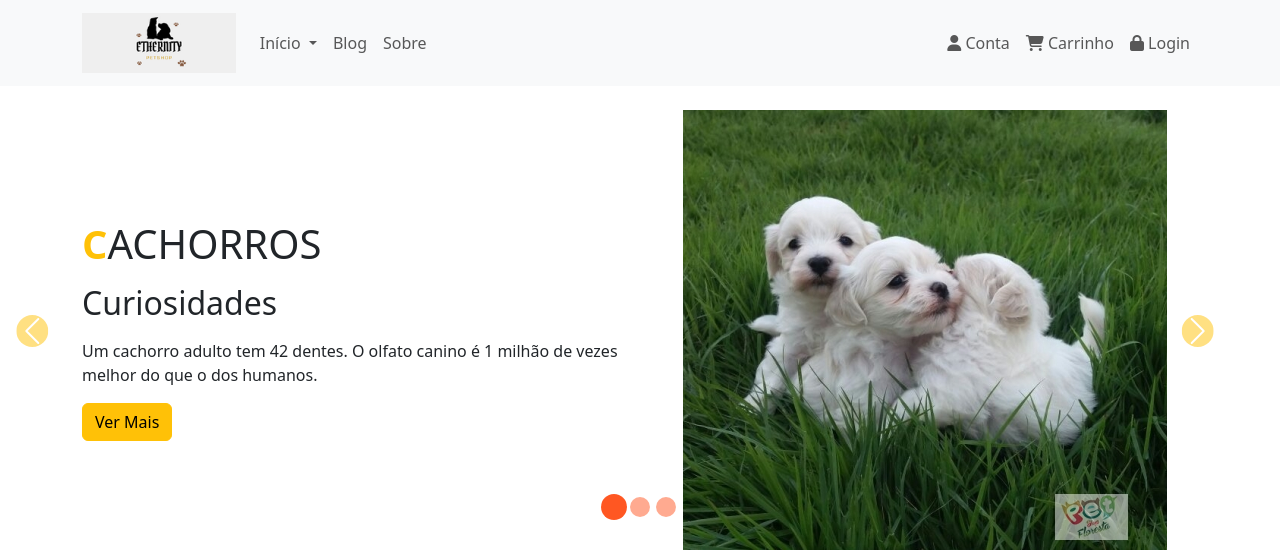
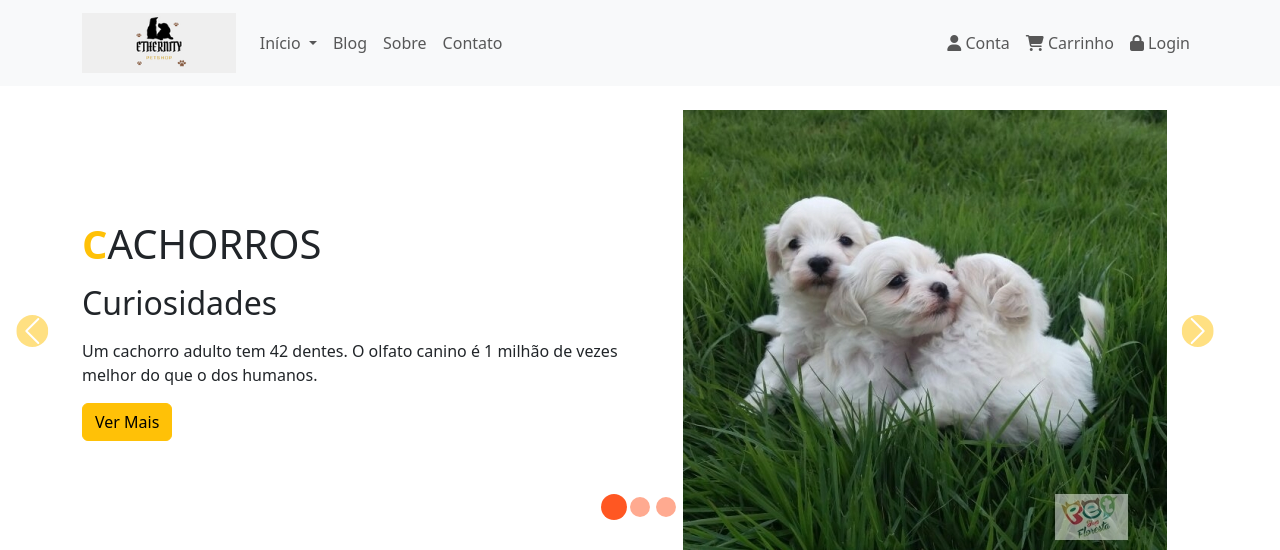
Before and after one commit to jocelinoFG017/tcc-tecnico-em-informatica, a PHP site: page /index.php in a window 1280 px wide. Shown: the top 550 px of the page. Run offline with PHP 8.4, Linux system fonts and the light colour scheme; data comes from the database, SQL or seed files in the repository; data that the repository does not hold is empty; some libraries are stand-ins or nearby versions.

Commit message:
fix: update 'Contato' link in footer and add to header for correct navigation

```diff
--- a/src/templates/footer.php
+++ b/src/templates/footer.php
@@ -6,7 +6,7 @@
             <div class="col-md-2 col-6 mb-4">
                 <h5 class="text-warning">Serviços</h5>
                 <ul class="list-unstyled">
-                    <li><a href="#" class="text-light text-decoration-none">Contato</a></li>
+                    <li><a href="../Listar/contato.php" class="text-light text-decoration-none">Contato</a></li>
                     <li><a href="#" class="text-light text-decoration-none">FAQ’s</a></li>
                 </ul>
             </div>
--- a/src/templates/header.php
+++ b/src/templates/header.php
@@ -26,8 +26,8 @@
                     </li>
                     <li class="nav-item"><a class="nav-link" href="../Blog/blog.php">Blog</a></li>
                     <li class="nav-item"><a class="nav-link" href="../Listar/sobre.php">Sobre</a></li>
+                    <li class="nav-item"><a class="nav-link" href="../Listar/contato.php">Contato</a></li>
                 </ul>
-
                 <!-- Menu à direita -->
                 <ul class="navbar-nav ms-auto">
                     <li class="nav-item"><a class="nav-link" href="#"><i class="fa fa-user"></i> Conta</a></li>
```
